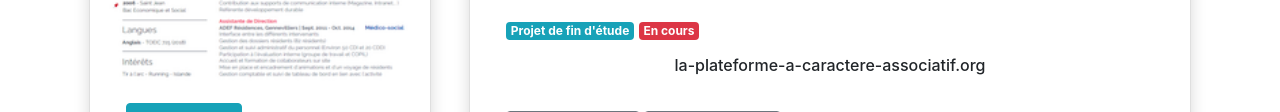
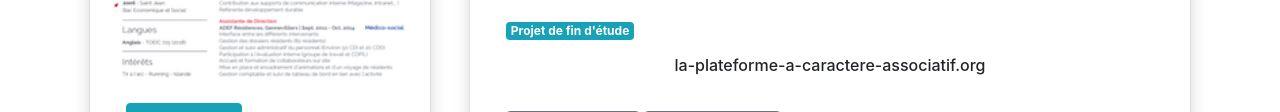
Before and after one commit to CamClrt/Portfolio, a website: page index.html in a window 1280 px wide. Shown: the part 647-759 px from the top of the page. Drawn offline with nearby package versions, Linux system fonts and the light colour scheme.

Commit message:
Update index.html

```diff
--- a/index.html
+++ b/index.html
@@ -74,7 +74,6 @@
                         <img class="card-img-top" src="img/paca.png" alt="illustration">
                         <div class="card-body">
                             <span class="badge badge-info mb-3">Projet de fin d'étude</span>
-                            <span class="badge badge-danger mb-3">En cours</span>
                             <h6 class="card-title text-center">la-plateforme-a-caractere-associatif.org
                             </h6><br>
                             <a class="btn btn-outline-secondary" href="https://github.com/CamClrt/landing_page"
```
